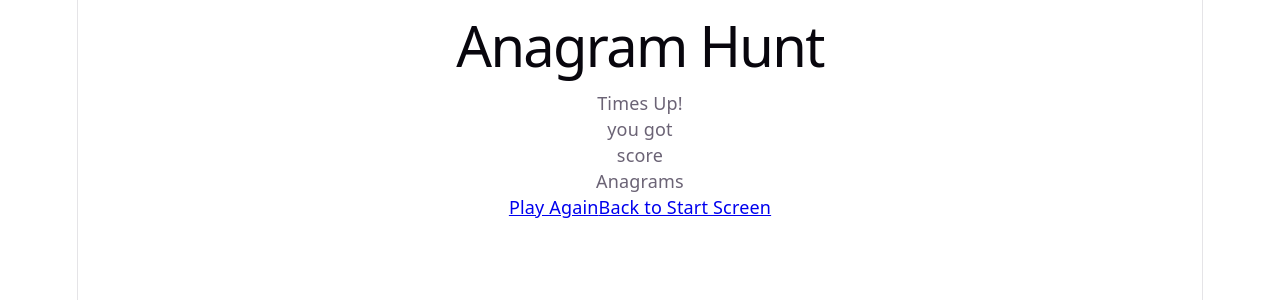
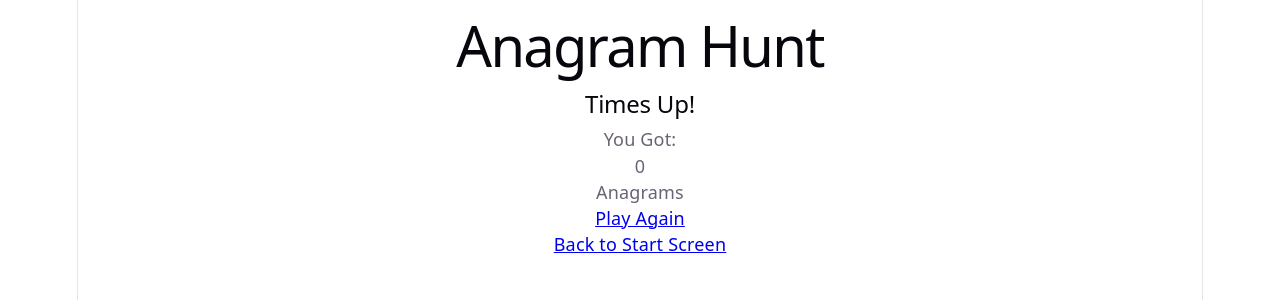
Before and after one commit to ryanstokes21/play2learn-react-practice, a React (Vite) app: page /anagram-hunt-game in a window 1280 px wide. Shown: the top 300 px of the page. Built offline with nearby package versions, Linux system fonts and the light colour scheme.

Commit message:
add game over screen component

```diff
--- a/src/components/AnagramHunt/AnagramHuntGame.jsx
+++ b/src/components/AnagramHunt/AnagramHuntGame.jsx
@@ -1,17 +1,18 @@
 import Button from '../Common/Button';
+import GameOver from '../Common/GameOver';
 
 function AnagramHuntGame() {
+  let score = 0;
   let timeLeft = 0;
   if (timeLeft === 0) {
     return (
       <main>
-        <h1>Anagram Hunt</h1>
-        <div>
-          <p>Times Up!</p>
-          <p>you got</p>
-          <p>score</p>
-          <p>Anagrams</p>
-        </div>
+        <GameOver
+          gameTitle="Anagram Hunt"
+          scoreMessage="You Got:"
+          score={score}
+          scoreUnit="Anagrams"
+        />
         <Button to="/anagram-hunt" children="Play Again" />
         <Button to="/" children="Back to Start Screen" />
       </main>
--- a/src/components/Common/Button.jsx
+++ b/src/components/Common/Button.jsx
@@ -1,6 +1,10 @@
 import { Link } from 'react-router-dom';
 function Button({ to, children }) {
-  return <Link to={to}>{children}</Link>;
+  return (
+    <div>
+      <Link to={to}>{children}</Link>
+    </div>
+  );
 }
 
 export default Button;
--- /dev/null
+++ b/src/components/Common/GameOver.jsx
@@ -0,0 +1,18 @@
+function GameOver({ gameTitle, operation, score, scoreMessage, scoreUnit }) {
+  return (
+    <section>
+      <h1>{gameTitle}</h1>
+      {operation && <p>{operation}</p>}
+
+      <div>
+        <h2>Times Up!</h2>
+        <p>{scoreMessage}</p>
+        <p>{score}</p>
+
+        {scoreUnit && <p>{scoreUnit}</p>}
+      </div>
+    </section>
+  );
+}
+
+export default GameOver;
--- a/src/components/MathFacts/MathFactsGame.jsx
+++ b/src/components/MathFacts/MathFactsGame.jsx
@@ -1,15 +1,19 @@
 import Button from '../Common/Button';
+import GameOver from '../Common/GameOver';
 
 function MathFactsGame() {
+  let operation = 'Addition';
+  let score = 0;
   let timeLeft = 0;
   if (timeLeft === 0) {
     return (
       <main>
-        <h1>Math Facts</h1>
-        <p>Operation</p>
-        <p>Times Up!</p>
-        <p>Your final score is:</p>
-        <p>7</p>
+        <GameOver
+          gameTitle="Math Facts"
+          operation={operation}
+          scoreMessage="Your final score is:"
+          score={score}
+        />
         <Button to="/math-facts" children="Play Again" />
         <Button to="/" children="Back to Start Screen" />
       </main>
```
